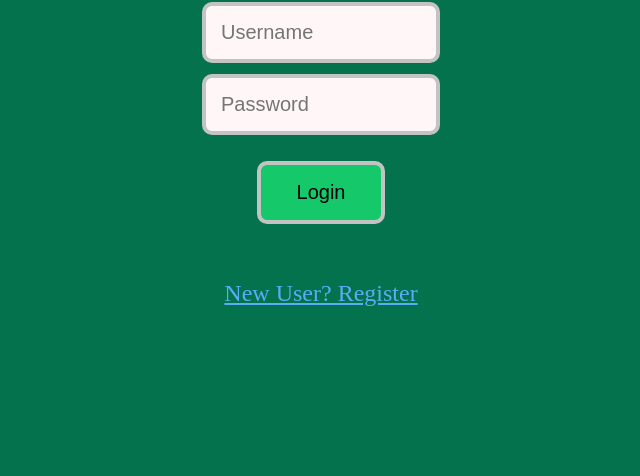
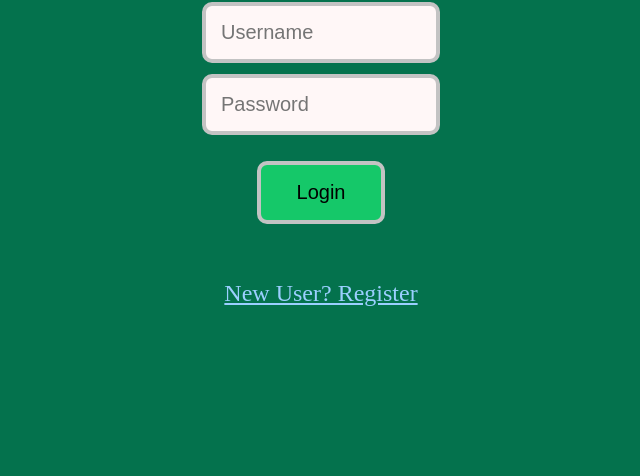
Before and after one commit to sdai-andrew/war-game, a Django app: page /login in a window 1280 px wide. Shown: the part 184-660 px from the top of the page, without its empty margins (319-959 px from the left). Run offline with Django 4.2, Linux system fonts and the light colour scheme; parts of the project's set-up code (start-up, migrations or seed data) failed here and were passed over.

Commit message:
MORE COLOR CHANGES

```diff
--- a/wargame/static/wargame/wargame.css
+++ b/wargame/static/wargame/wargame.css
@@ -20,7 +20,7 @@ body {
 }
 
 a {
-    color: #5bacf7;
+    color: #9bcfff;
     font-size: 3vh;
     padding: 1vh;
 }
```
